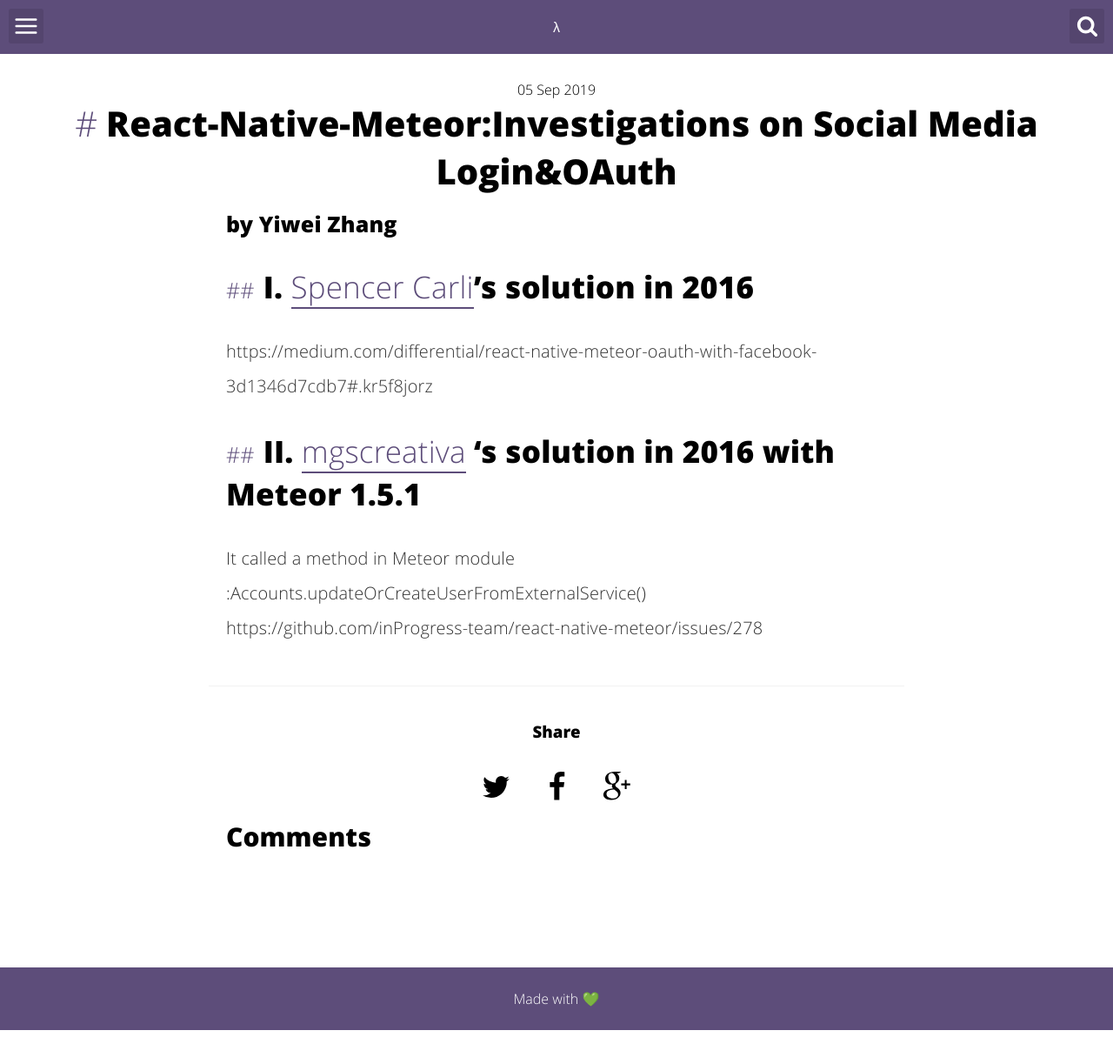
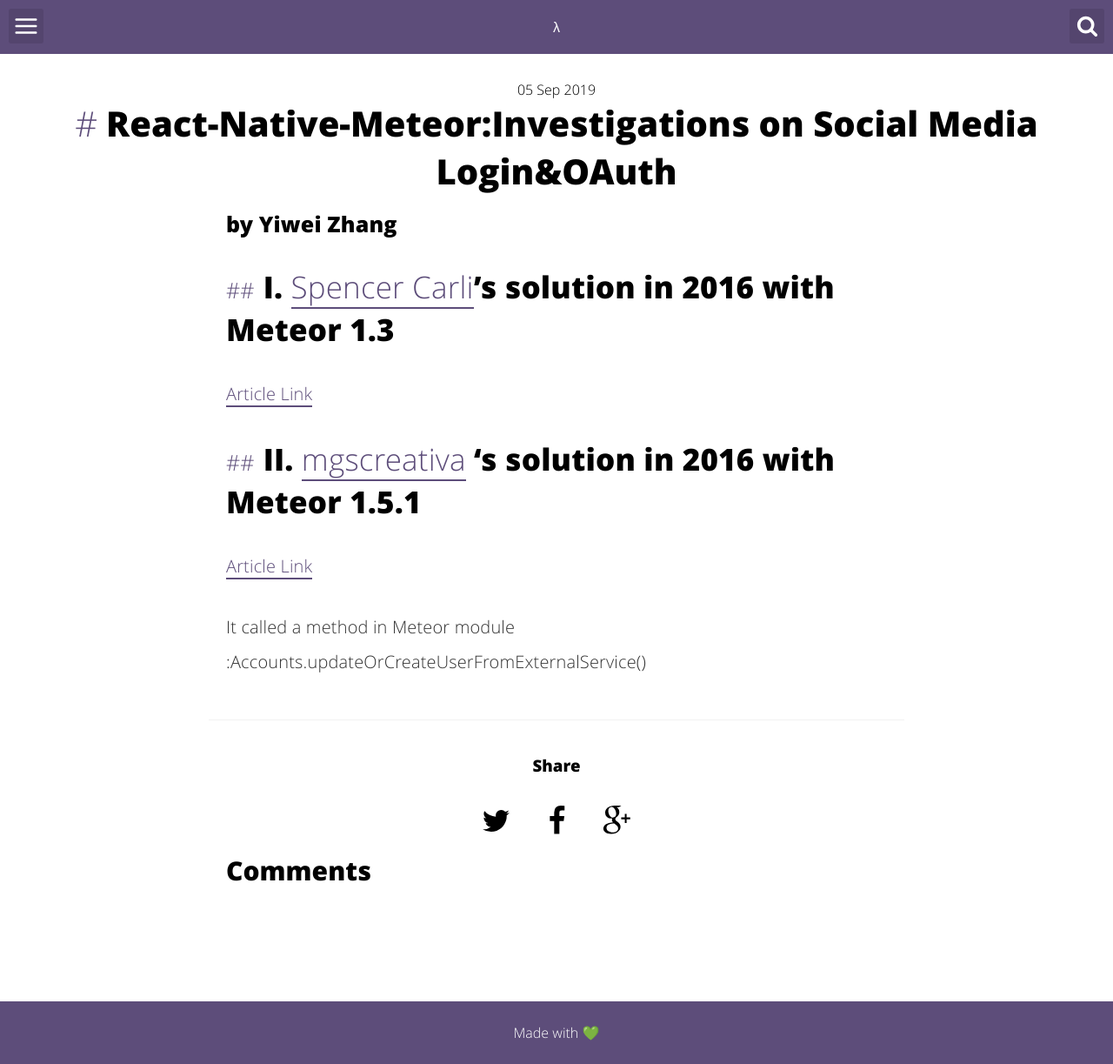
Before and after one commit to zywkloo/zywkloo.github.io, a Jekyll site: the page built from _posts/2019-09-05-React-Native-Meteor-SocialLogin.md, in a window 1280 px wide. Shown: the whole page at 87% size. Built offline with Jekyll 4.4.1, drawn with Linux system fonts in a browser that asks for light colours; comment, search, counter and statistics services are not loaded; before the commit the page ends 1184 px from its top, so only the background shows below that.

Commit message:
Update 2019-09-05-React-Native-Meteor-SocialLogin.md

```diff
--- a/_posts/2019-09-05-React-Native-Meteor-SocialLogin.md
+++ b/_posts/2019-09-05-React-Native-Meteor-SocialLogin.md
@@ -15,10 +15,12 @@
 
 
 
-## I.	[Spencer Carli](https://medium.com/@spencer_carli)'s solution in 2016
+## I.	[Spencer Carli](https://medium.com/@spencer_carli)'s solution in 2016 with Meteor 1.3
 
-https://medium.com/differential/react-native-meteor-oauth-with-facebook-3d1346d7cdb7#.kr5f8jorz
+[Article Link](https://medium.com/differential/react-native-meteor-oauth-with-facebook-3d1346d7cdb7#.kr5f8jorz)
 
 ## II. [mgscreativa](https://github.com/mgscreativa) 's solution in 2016 with Meteor 1.5.1
+
+[Article Link](https://github.com/inProgress-team/react-native-meteor/issues/278)
+
 It called a method in Meteor module :Accounts.updateOrCreateUserFromExternalService()
-https://github.com/inProgress-team/react-native-meteor/issues/278
```
